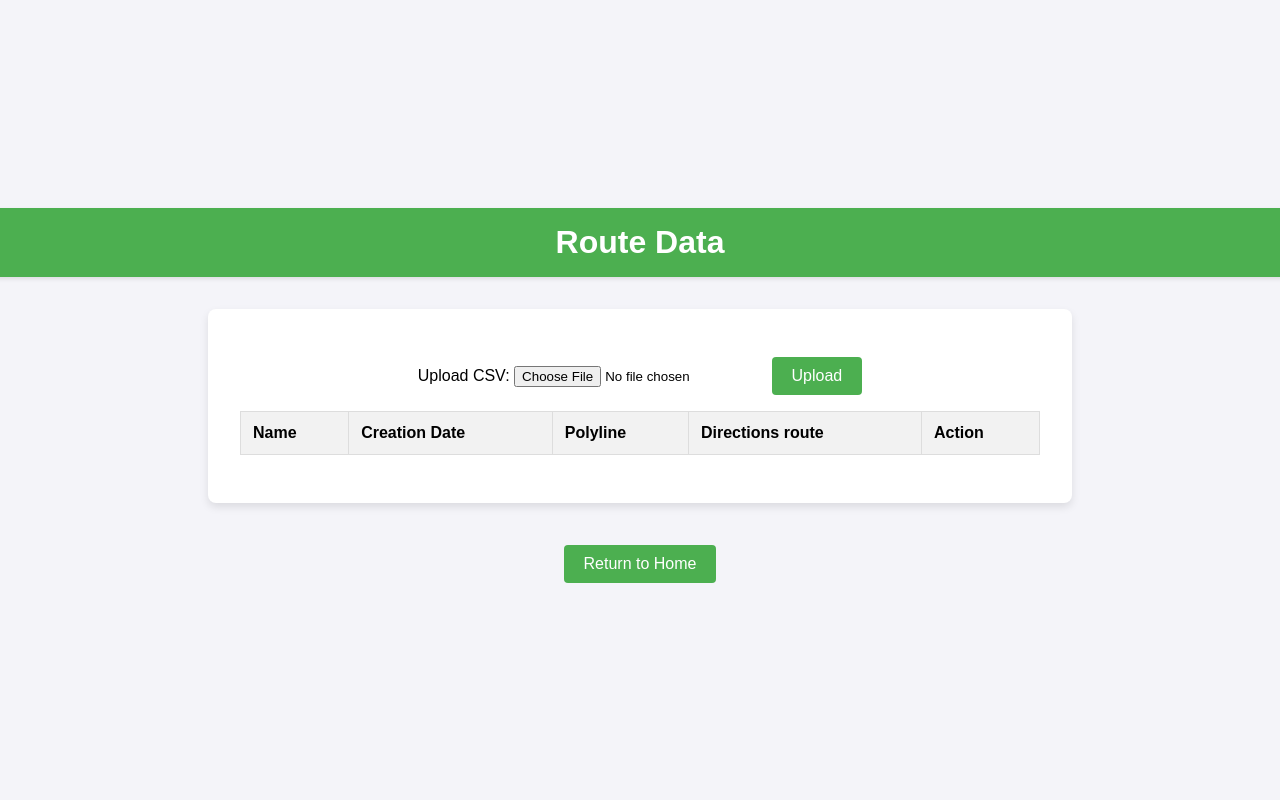
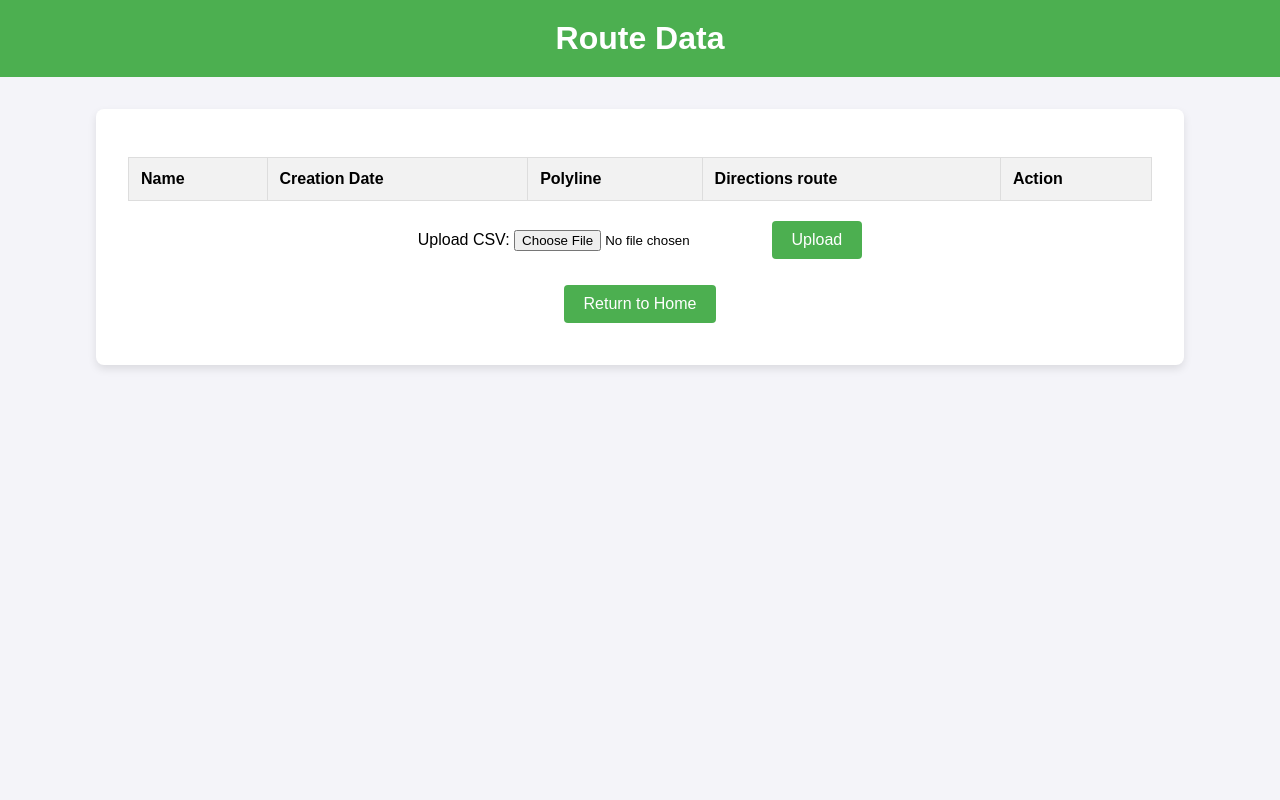
Before and after one commit to Matho7/repozitar, a Python web app: template templates/routes.html in a window 1280 px wide. Run offline with Jinja, Linux system fonts and the light colour scheme; the template is opened without the code that fills it, so the values that code supplies are empty.

Commit message:
update project

```diff
--- a/main.py
+++ b/main.py
@@ -3,7 +3,7 @@ import tornado.web
 import os
 import config
 from models import db
-from handlers import IndexHandler, GoogleLoginHandler, PolylineHandler, DirectionsHandler, RoutesHandler, UploadHandler, DeleteRouteHandler, LogoutHandler, SimulateHandler
+from handlers import IndexHandler, GoogleLoginHandler, PolylineHandler, DirectionsHandler, RoutesHandler, UploadHandler, DeleteRouteHandler, LogoutHandler
 from custom_static_file_handler import AuthStaticFileHandler
 from middleware import AuthMiddleware
 
@@ -20,7 +20,6 @@ class Application(tornado.web.Application):
             (r"/upload", UploadHandler),
             (r"/delete/(\d+)", DeleteRouteHandler),
             (r"/logout", LogoutHandler),
-            (r"/simulate", SimulateHandler),
             (r'/static/(.*)', AuthStaticFileHandler, {'path': os.path.join(os.path.dirname(__file__), "templates")}),
         ]
         settings = {
--- a/templates/routes.html
+++ b/templates/routes.html
@@ -18,19 +18,69 @@
             cursor: pointer;
             border-radius: 4px;
         }
+        body {
+            font-family: Arial, sans-serif;
+            background-color: #f4f4f9;
+            margin: 0;
+            padding: 0;
+            display: flex;
+            flex-direction: column;
+            align-items: center;
+            justify-content: flex-start;
+            height: 100vh;
+            overflow: auto;
+        }
+        .header {
+            width: 100%;
+            text-align: center;
+            background-color: #4CAF50;
+            color: white;
+            padding: 20px;
+        }
+        .container {
+            background: white;
+            padding: 2em;
+            border-radius: 8px;
+            box-shadow: 0 4px 8px rgba(0, 0, 0, 0.1);
+            width: 80%;
+            max-width: 1200px;
+            margin: 2em 0;
+            text-align: center;
+            overflow: auto;
+        }
+        table {
+            width: 100%;
+            border-collapse: collapse;
+            margin: 1em 0;
+        }
+        table, th, td {
+            border: 1px solid #ddd;
+        }
+        th, td {
+            padding: 12px;
+            text-align: left;
+        }
+        th {
+            background-color: #f2f2f2;
+        }
+        .notification {
+            padding: 10px;
+            margin-bottom: 10px;
+            border: 1px solid #4CAF50;
+            background-color: #dff0d8;
+            color: #3c763d;
+            border-radius: 4px;
+        }
+        .upload-form {
+            margin-top: 20px;
+        }
     </style>
 </head>
 <body>
-    <header>
+    <header class="header">
         <h1>Route Data</h1>
     </header>
     <div class="container">
-        <form action="/upload" method="post" enctype="multipart/form-data">
-            <label for="file">Upload CSV:</label>
-            <input type="file" name="file" id="file" accept=".csv">
-            <button type="submit">Upload</button>
-        </form>
-
         <!-- Miesto pre notifikácie -->
         {% if message %}
             <div class="notification">
@@ -56,8 +106,16 @@
             </tr>
             {% endfor %}
         </table>
+
+        <div class="upload-form">
+            <form action="/upload" method="post" enctype="multipart/form-data">
+                <label for="file">Upload CSV:</label>
+                <input type="file" name="file" id="file" accept=".csv">
+                <button type="submit">Upload</button>
+            </form>
+        </div>
+
+        <button class="back-button" onclick="window.location.href='/'">Return to Home</button>
     </div>
-    <div id="map"></div>
-    <button class="back-button" onclick="window.location.href='/'">Return to Home</button>
 </body>
 </html>
--- a/templates/styles.css
+++ b/templates/styles.css
@@ -6,8 +6,9 @@ body {
     display: flex;
     flex-direction: column;
     align-items: center;
-    justify-content: center;
+    justify-content: flex-start;
     height: 100vh;
+    overflow: auto;
 }
 
 header {
@@ -16,7 +17,6 @@ header {
     padding: 1em;
     text-align: center;
     width: 100%;
-    box-shadow: 0 2px 4px rgba(0, 0, 0, 0.1);
 }
 
 h1 {
@@ -30,9 +30,10 @@ h1 {
     border-radius: 8px;
     box-shadow: 0 4px 8px rgba(0, 0, 0, 0.1);
     width: 80%;
-    max-width: 800px;
+    max-width: 1200px;
     margin: 2em 0;
     text-align: center;
+    overflow: auto;
 }
 
 a {
@@ -91,3 +92,7 @@ th {
     color: #3c763d;
     border-radius: 4px;
 }
+
+.upload-form {
+    margin-top: 20px;
+}
```
Also changed, not shown: handlers.py (+34 -24 lines), measure_speed.py (deleted, +0 -28 lines), plot_load_time.py (deleted, +0 -19 lines), templates/map.html (+15 -1 lines).
